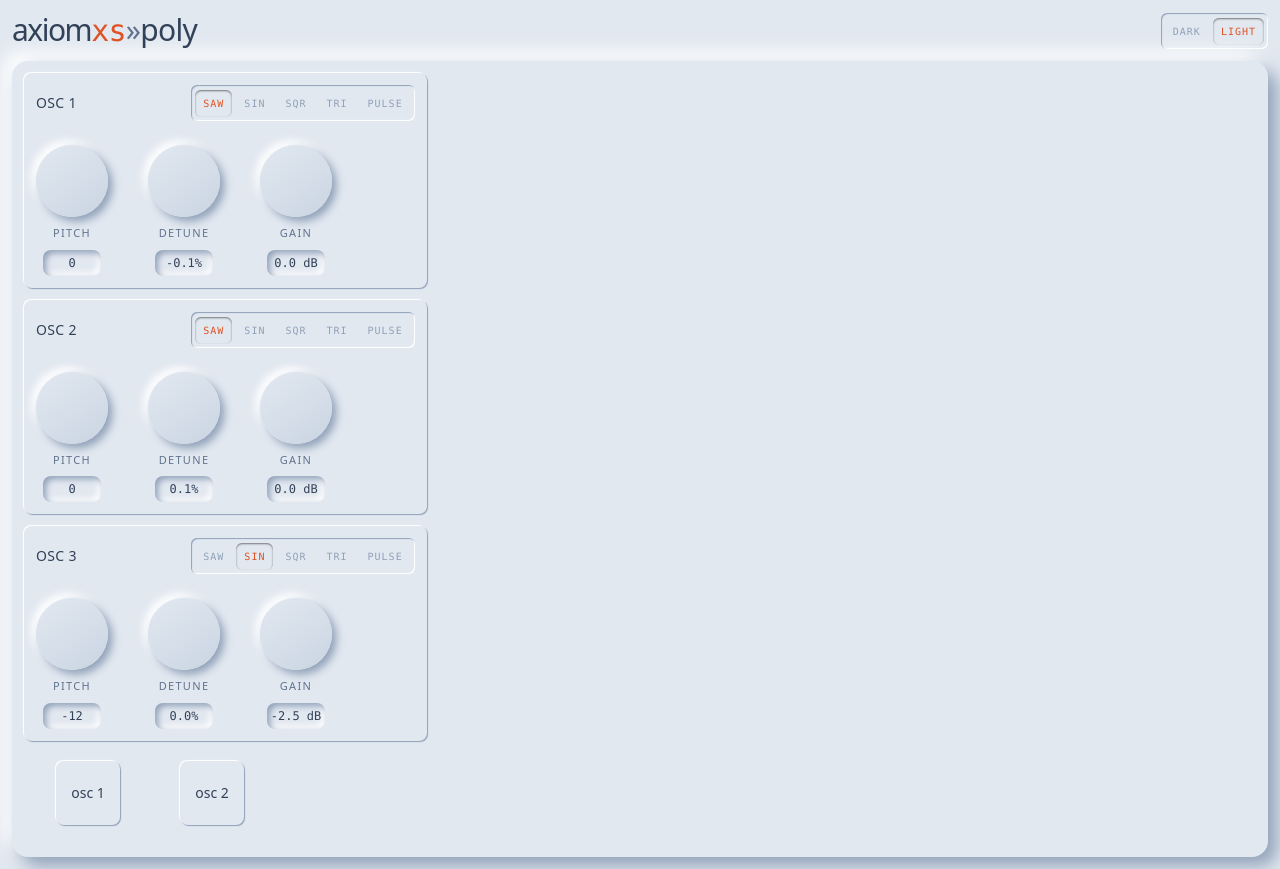
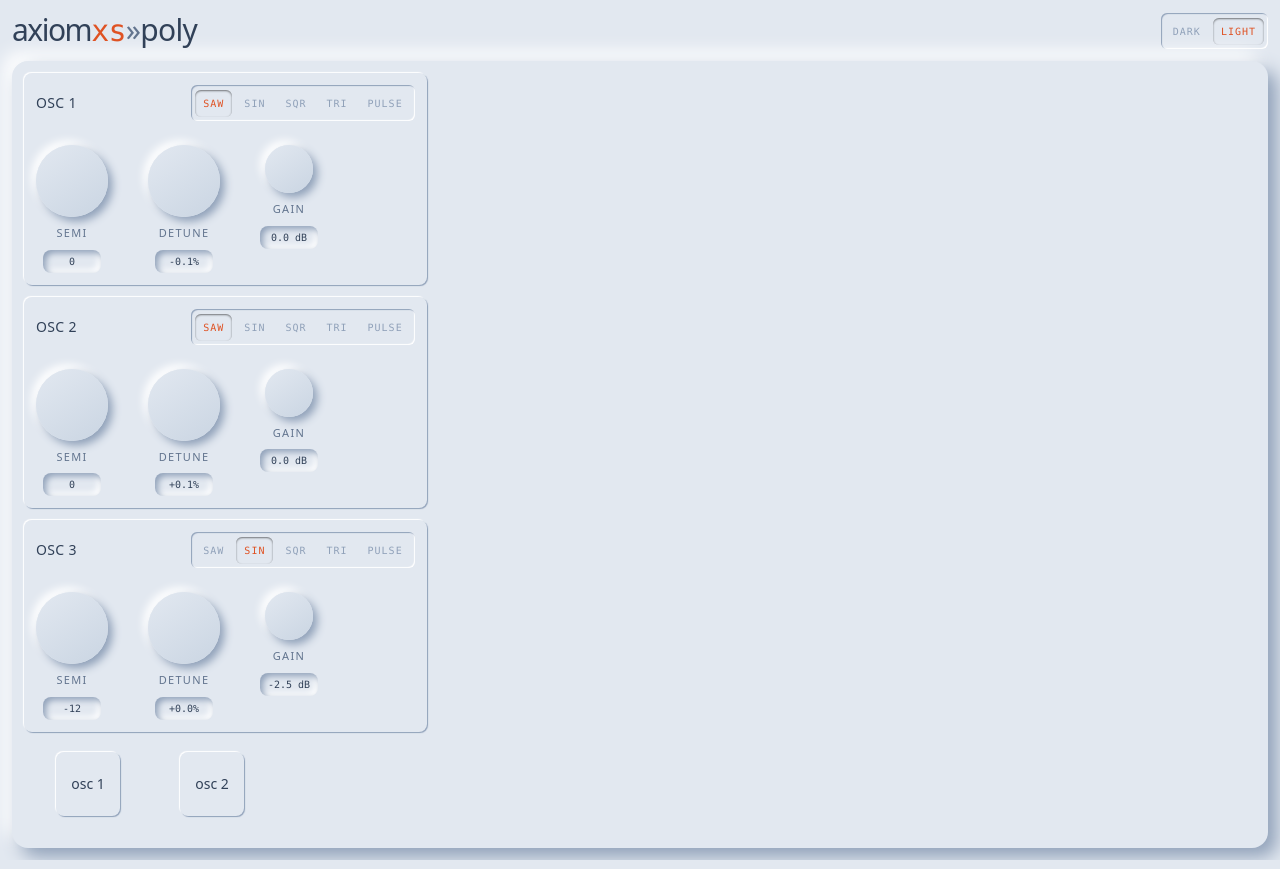
Before and after one commit to svandriel/axiom-synth, a Vue app: page / in a window 1280 px wide. Built offline with nearby package versions, Linux system fonts and the light colour scheme.

Commit message:
knob size

```diff
--- a/src/components/Knob.vue
+++ b/src/components/Knob.vue
@@ -8,27 +8,34 @@
     @dblclick="resetToDefault"
   >
     <div
-      class="knob relative h-18 w-18 cursor-ns-resize rounded-full shadow-out-sm duration-200 ease-in-out outline-none dark:shadow-out-sm-dark"
-      :class="{ active }"
+      class="knob relative cursor-ns-resize rounded-full shadow-out-sm duration-200 ease-in-out outline-none dark:shadow-out-sm-dark"
+      :class="{
+        active,
+        'h-18 w-18': size === 'lg',
+        'h-12 w-12': size === 'md',
+      }"
       role="slider"
       tabindex="0"
       :aria-label="label"
       :aria-valuemin="from"
       :aria-valuemax="to"
       :aria-valuenow="value"
+      :data-size="size"
       ref="knob"
       :style="{
         '--angle': `${angle - 135}deg`,
         '--sweep': `${angle}deg`,
       }"
     >
-      <div class="arc absolute"></div>
+      <div class="arc absolute rounded-full"></div>
       <div class="pointer absolute"></div>
     </div>
     <div class="knob-label text-primary-500 dark:text-primary-400">
       {{ label }}
     </div>
-    <div class="knob-value p-1 font-mono shadow-in-sm dark:shadow-in-sm-dark">
+    <div
+      class="knob-value rounded-lg p-1 font-mono text-2xs text-primary-700 shadow-in-sm dark:text-primary-300 dark:shadow-in-sm-dark"
+    >
       {{ displayValue }}
     </div>
   </div>
@@ -205,7 +212,6 @@ function resetToDefault() {
 
 .knob .arc {
   inset: -6px;
-  border-radius: 50%;
   background: conic-gradient(
     from 225deg,
     var(--color-accent-300) 0deg,
@@ -228,10 +234,16 @@ function resetToDefault() {
 }
 
 .knob-value {
-  font-size: 12px;
   min-width: 58px;
   text-align: center;
-  border-radius: 8px;
-  /* box-shadow: var(--in-sm); */
+}
+
+.knob[data-size='md']::before {
+  inset: 5px;
+}
+.knob[data-size='md'] .pointer {
+  width: 3px;
+  height: 15px;
+  transform: translateY(-100%) rotate(var(--angle)) translateY(-6px);
 }
 </style>
--- a/src/components/OscillatorPanel.vue
+++ b/src/components/OscillatorPanel.vue
@@ -8,13 +8,14 @@
     </div>
     <div class="mt-3 flex flex-row gap-10">
       <Knob
-        label="Pitch"
+        label="Semi"
         v-model="modelValue.pitch"
         class="mt-3"
         :from="-36"
         :to="36"
         :default="0"
         :tick-size="1"
+        :format="semiDisplay"
       />
       <Knob
         label="Detune"
@@ -23,16 +24,17 @@
         :from="-100"
         :to="100"
         :default="0"
-        :format="v => `${v.toFixed(1)}%`"
+        :format="fractionDisplay(1)"
       />
       <Knob
         label="Gain"
         v-model="modelValue.gain"
         class="mt-3"
+        size="md"
         :from="0"
         :to="2"
         :default="1"
-        :format="v => dbDisplay(v)"
+        :format="dbDisplay"
       />
     </div>
   </div>
@@ -41,6 +43,8 @@
 <script setup lang="ts">
 import type { OscillatorConfig } from '../types';
 import { dbDisplay } from '../utils/db-display.ts';
+import { fractionDisplay } from '../utils/fraction-display.ts';
+import { semiDisplay } from '../utils/semi-display.ts';
 import Knob from './Knob.vue';
 import Toggle from './Toggle.vue';
 
--- /dev/null
+++ b/src/utils/fraction-display.ts
@@ -0,0 +1,6 @@
+export function fractionDisplay(precision: number): (value: number) => string {
+  return (value: number) => {
+    const display = value.toFixed(precision);
+    return value < 0 ? `${display}%` : `+${display}%`;
+  };
+}
--- a/src/utils/index.ts
+++ b/src/utils/index.ts
@@ -1 +1,3 @@
 export * from './db-display';
+export * from './semi-display';
+export * from './fraction-display';
--- /dev/null
+++ b/src/utils/semi-display.ts
@@ -0,0 +1,7 @@
+export function semiDisplay(value: number): string {
+  if (value > 0) {
+    return `+${value}`;
+  } else {
+    return `${value}`;
+  }
+}
```
